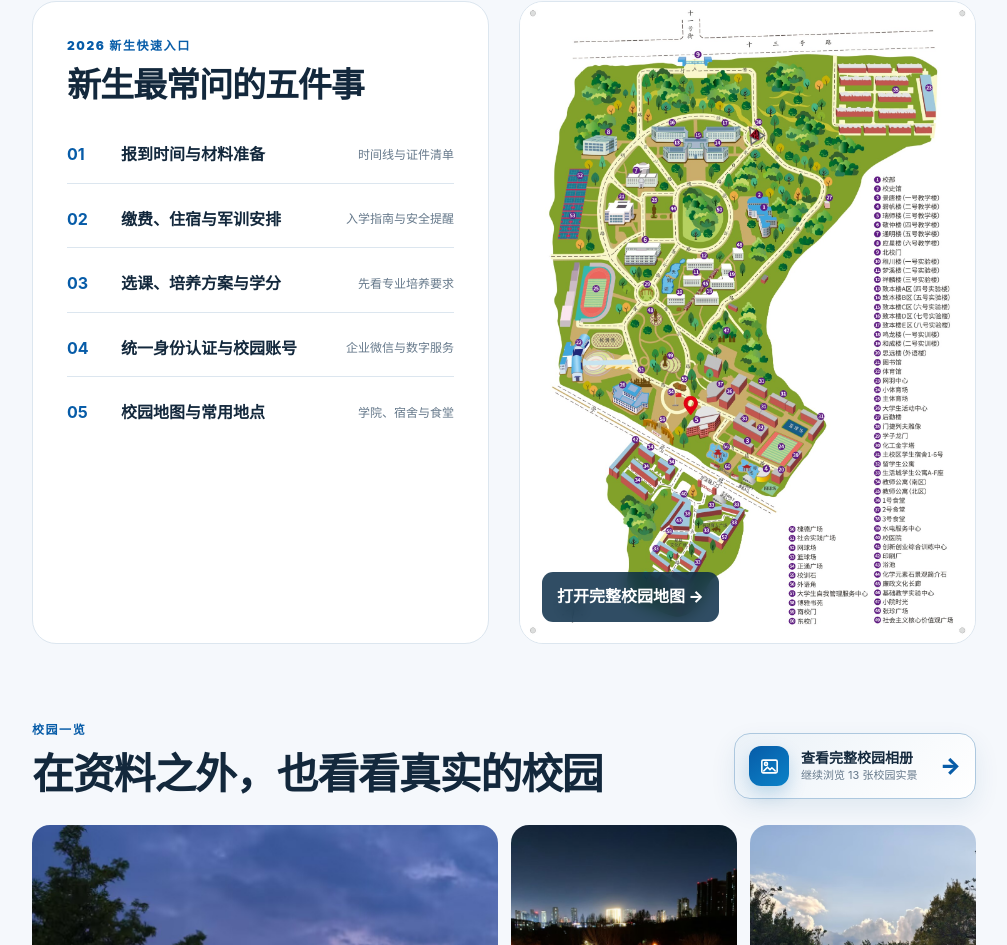
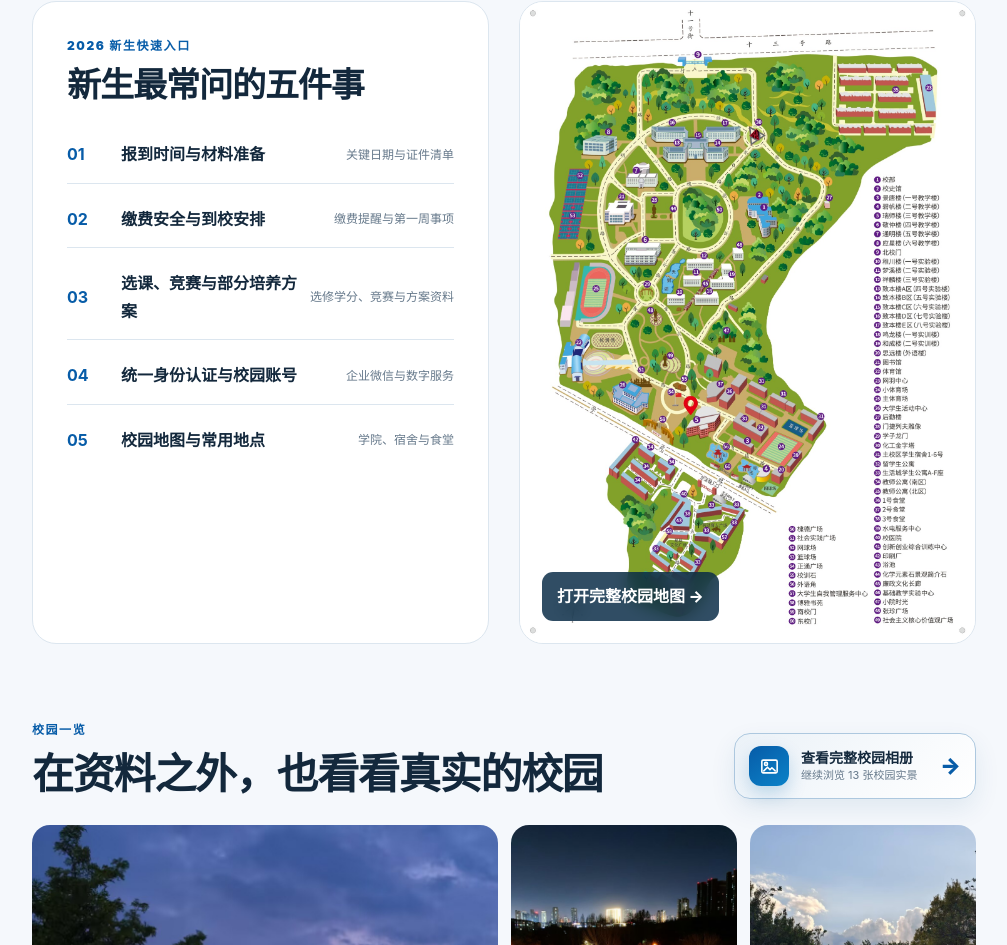
Before and after one commit to CiderHalo/SYUCT, a website: page index.html in a window 1280 px wide. Shown: the part 1483-2428 px from the top of the page, without its empty margins (270-1277 px from the left). Drawn offline with Linux system fonts and the light colour scheme.

Commit message:
Add files via upload

```diff
--- a/index.html
+++ b/index.html
@@ -87,7 +87,7 @@
 <div class="feature-copy">
 <div class="eyebrow">2026 新生快速入口</div>
 <h2>新生最常问的五件事</h2>
-<div class="quick-list"><a href="freshman.html#timeline"><strong>01</strong><span>报到时间与材料准备</span><em>时间线与证件清单</em></a><a href="freshman.html#guide"><strong>02</strong><span>缴费、住宿与军训安排</span><em>入学指南与安全提醒</em></a><a href="academics.html#plans"><strong>03</strong><span>选课、培养方案与学分</span><em>先看专业培养要求</em></a><a href="digital.html#identity"><strong>04</strong><span>统一身份认证与校园账号</span><em>企业微信与数字服务</em></a><a href="map.html#campus-map"><strong>05</strong><span>校园地图与常用地点</span><em>学院、宿舍与食堂</em></a></div>
+<div class="quick-list"><a href="freshman.html#timeline"><strong>01</strong><span>报到时间与材料准备</span><em>关键日期与证件清单</em></a><a href="freshman.html#payment"><strong>02</strong><span>缴费安全与到校安排</span><em>缴费提醒与第一周事项</em></a><a href="academics.html#electives"><strong>03</strong><span>选课、竞赛与部分培养方案</span><em>选修学分、竞赛与方案资料</em></a><a href="digital.html#identity"><strong>04</strong><span>统一身份认证与校园账号</span><em>企业微信与数字服务</em></a><a href="map.html#campus-map"><strong>05</strong><span>校园地图与常用地点</span><em>学院、宿舍与食堂</em></a></div>
 </div>
 <a class="map-preview" href="map.html">
 <img alt="沈阳化工大学校园地图" src="assets/campus-map.jpg"/>
```
